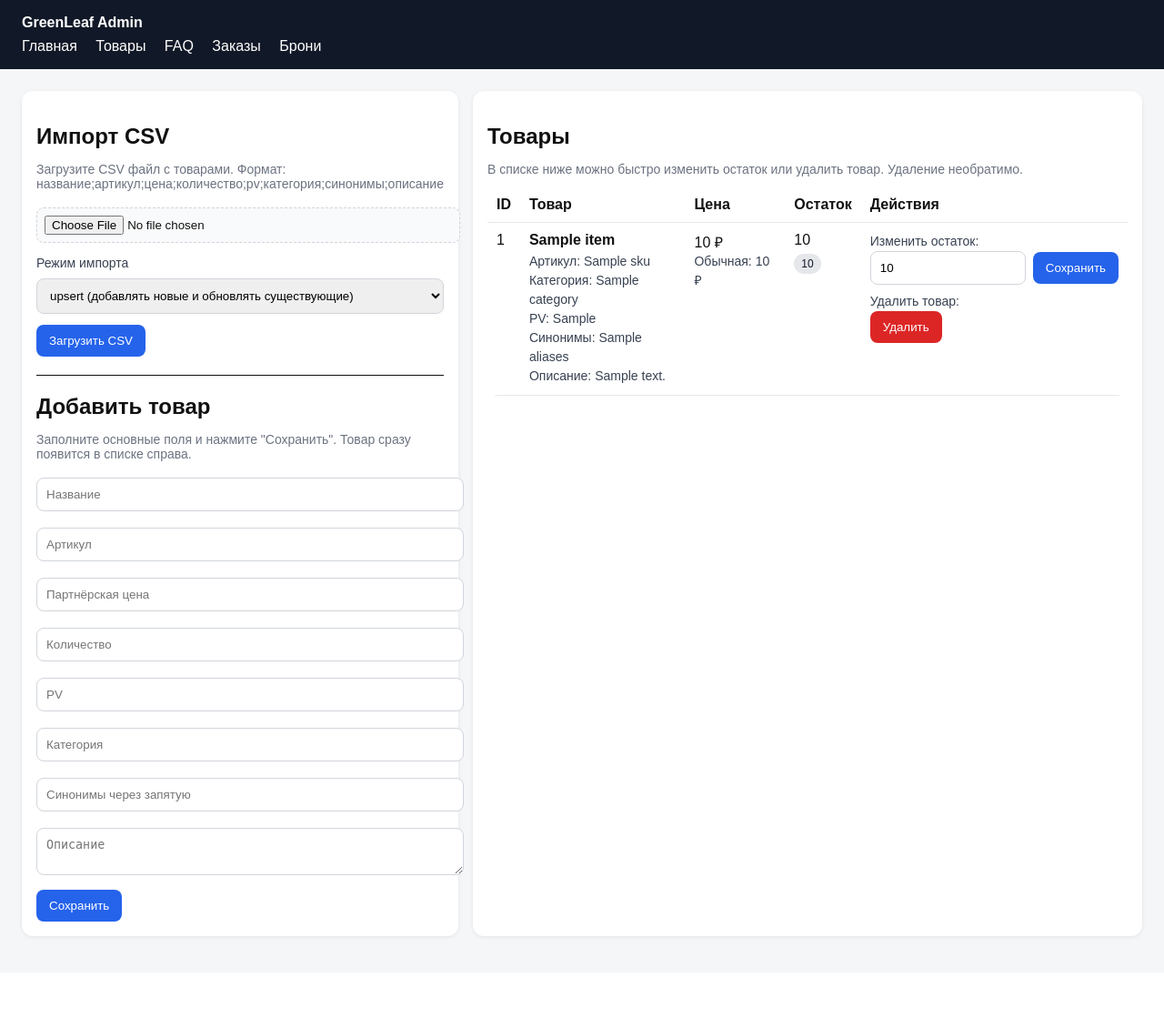
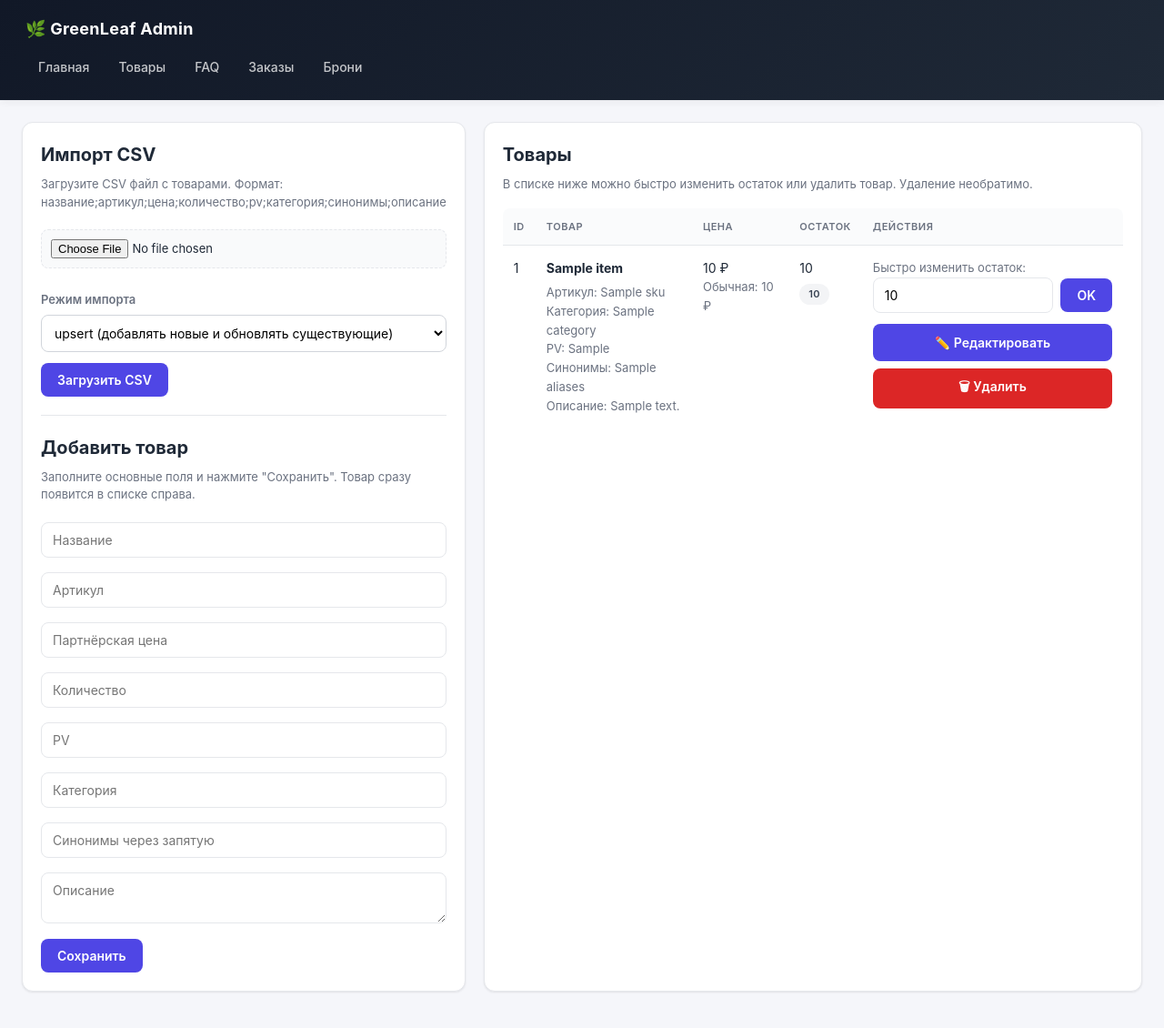
Before and after one commit to puoku/GreenLeaf_Assistant, a FastAPI app: template greenleaf_bot_project_v2/app/templates/products.html in a window 1280 px wide. Shown: the whole page at 91% size. Before the commit the page ends 1033 px from the top, so only its background shows below. Run offline with FastAPI, Linux system fonts and the light colour scheme; the template is opened without the code that fills it: most values are stand-ins (such as "Sample title", 1, 10 or a date in 2020); parts of the project's set-up code (start-up, migrations or seed data) failed here and were passed over.

Commit message:
обновил дизайн админки и добавил редактирование товаров и FAQ

```diff
--- a/greenleaf_bot_project_v2/app/templates/base.html
+++ b/greenleaf_bot_project_v2/app/templates/base.html
@@ -5,54 +5,187 @@
   <meta name="viewport" content="width=device-width, initial-scale=1">
   <title>{{ title or 'GreenLeaf Admin' }}</title>
   <style>
-    body { font-family: Arial, sans-serif; margin: 0; background:#f4f6f8; color:#111; }
-    header { background:#111827; color:white; padding:16px 24px; }
-    nav a { color:white; margin-right:16px; text-decoration:none; }
-    main { padding:24px; }
-    .card { background:white; border-radius:12px; padding:16px; margin-bottom:16px; box-shadow:0 1px 4px rgba(0,0,0,.08); }
-    table { width:100%; border-collapse:collapse; background:white; border-radius:12px; overflow:hidden; }
-    th, td { padding:10px; border-bottom:1px solid #e5e7eb; text-align:left; vertical-align:top; }
-    input, textarea { width:100%; padding:10px; margin:6px 0 12px; border:1px solid #d1d5db; border-radius:8px; }
-    button { padding:10px 14px; border:0; border-radius:8px; background:#2563eb; color:white; cursor:pointer; }
-    .grid { display:grid; grid-template-columns:0.75fr 1.25fr; gap:16px; }
-    @media (max-width: 1100px) { .grid { grid-template-columns:1fr; } }
-    .muted { color:#6b7280; }
-    .stack-sm > * { margin-bottom:8px; }
-    .stack-sm > *:last-child { margin-bottom:0; }
-    .inline-form { display:flex; gap:8px; align-items:center; }
-    .inline-form input { margin:0; }
-    .danger { background:#dc2626; }
-    .note { font-size:14px; color:#6b7280; margin-top:-6px; margin-bottom:12px; }
-    .product-meta { font-size:14px; color:#374151; line-height:1.5; }
-    .product-name { font-weight:700; margin-bottom:4px; }
-    .badge { display:inline-block; padding:4px 8px; border-radius:999px; font-size:12px; background:#e5e7eb; color:#111827; }
-    .status-badge { display:inline-block; padding:4px 10px; border-radius:999px; font-size:12px; font-weight:700; letter-spacing:.02em; }
-    .status-ok { background:#dcfce7; color:#166534; }
-    .status-bad { background:#fee2e2; color:#991b1b; }
-    .status-neutral { background:#e5e7eb; color:#374151; }
-    .action-stack { display:flex; flex-direction:column; gap:8px; min-width:180px; }
-    .action-stack form { margin:0; }
-    .action-stack button { width:100%; }
-    .button-secondary { background:#475569; }
-    .button-success { background:#16a34a; }
-    .button-danger { background:#dc2626; }
-    .small-note { font-size:13px; color:#6b7280; }
-    .alert { padding:12px 16px; border-radius:8px; margin-bottom:16px; }
-    .alert-success { background:#dcfce7; color:#166534; border:1px solid #86efac; }
-    .alert-error { background:#fee2e2; color:#991b1b; border:1px solid #fca5a5; }
-    input[type="file"] { padding:8px; border:1px dashed #d1d5db; background:#f9fafb; }
-    hr { border:0; border-top:1px solid #e5e7eb; margin:20px 0; }
+    :root {
+      --primary: #4f46e5;
+      --primary-hover: #4338ca;
+      --bg: #f5f6fa;
+      --card: #ffffff;
+      --border: #e5e7eb;
+      --text: #1f2937;
+      --text-muted: #6b7280;
+      --success: #16a34a;
+      --success-bg: #dcfce7;
+      --success-text: #166534;
+      --danger: #dc2626;
+      --danger-bg: #fee2e2;
+      --danger-text: #991b1b;
+      --neutral-bg: #f3f4f6;
+      --neutral-text: #374151;
+    }
+    * { box-sizing: border-box; }
+    body {
+      font-family: -apple-system, BlinkMacSystemFont, "Segoe UI", Roboto, "Helvetica Neue", Arial, sans-serif;
+      margin: 0;
+      background: var(--bg);
+      color: var(--text);
+      font-size: 14px;
+      line-height: 1.5;
+    }
+    header {
+      background: linear-gradient(135deg, #111827 0%, #1f2937 100%);
+      color: white;
+      padding: 18px 28px;
+      box-shadow: 0 2px 8px rgba(0,0,0,.06);
+    }
+    header .brand {
+      display: block;
+      font-size: 18px;
+      font-weight: 700;
+      letter-spacing: .3px;
+      margin-bottom: 10px;
+    }
+    nav { display: flex; gap: 4px; flex-wrap: wrap; }
+    nav a {
+      color: rgba(255,255,255,.75);
+      text-decoration: none;
+      padding: 8px 14px;
+      border-radius: 8px;
+      font-weight: 500;
+      font-size: 14px;
+      transition: background .15s, color .15s;
+    }
+    nav a:hover { background: rgba(255,255,255,.1); color: white; }
+    nav a.active { background: rgba(255,255,255,.2); color: white; }
+    main { padding: 24px; max-width: 1400px; margin: 0 auto; }
+    h1, h2, h3 { margin-top: 0; font-weight: 700; }
+    h2 { font-size: 20px; margin-bottom: 12px; }
+    h3 { font-size: 16px; margin-bottom: 10px; }
+    .card {
+      background: var(--card);
+      border-radius: 12px;
+      padding: 20px;
+      margin-bottom: 16px;
+      box-shadow: 0 1px 3px rgba(0,0,0,.05), 0 1px 2px rgba(0,0,0,.04);
+      border: 1px solid var(--border);
+    }
+    table { width: 100%; border-collapse: collapse; background: white; border-radius: 8px; overflow: hidden; }
+    th {
+      text-align: left;
+      padding: 12px;
+      font-weight: 600;
+      font-size: 11px;
+      text-transform: uppercase;
+      color: var(--text-muted);
+      letter-spacing: .5px;
+      background: #fafbfc;
+      border-bottom: 1px solid var(--border);
+    }
+    td { padding: 14px 12px; border-bottom: 1px solid var(--border); vertical-align: top; }
+    tr:last-child td { border-bottom: none; }
+    tbody tr:hover td { background: #fafbfc; }
+    input, textarea, select {
+      width: 100%;
+      padding: 10px 12px;
+      margin: 4px 0 12px;
+      border: 1px solid var(--border);
+      border-radius: 8px;
+      font-size: 14px;
+      font-family: inherit;
+      transition: border-color .15s, box-shadow .15s;
+      background: white;
+    }
+    input:focus, textarea:focus, select:focus {
+      outline: none;
+      border-color: var(--primary);
+      box-shadow: 0 0 0 3px rgba(79,70,229,.12);
+    }
+    label {
+      display: block;
+      font-size: 13px;
+      font-weight: 600;
+      color: var(--text);
+      margin: 12px 0 0;
+    }
+    button, .btn {
+      display: inline-block;
+      padding: 10px 18px;
+      border: 0;
+      border-radius: 8px;
+      background: var(--primary);
+      color: white;
+      cursor: pointer;
+      font-size: 14px;
+      font-weight: 600;
+      font-family: inherit;
+      text-decoration: none;
+      text-align: center;
+      transition: background .15s, transform .05s;
+    }
+    button:hover, .btn:hover { background: var(--primary-hover); }
+    button:active, .btn:active { transform: scale(.98); }
+    .button-secondary, .btn-secondary { background: #6b7280; }
+    .button-secondary:hover, .btn-secondary:hover { background: #4b5563; }
+    .button-success { background: var(--success); }
+    .button-success:hover { background: #15803d; }
+    .button-danger, .danger { background: var(--danger); }
+    .button-danger:hover, .danger:hover { background: #b91c1c; }
+    .grid { display: grid; grid-template-columns: 0.75fr 1.25fr; gap: 20px; }
+    @media (max-width: 1100px) { .grid { grid-template-columns: 1fr; } }
+    .muted { color: var(--text-muted); }
+    .stack-sm > * { margin-bottom: 8px; }
+    .stack-sm > *:last-child { margin-bottom: 0; }
+    .inline-form { display: flex; gap: 8px; align-items: center; }
+    .inline-form input { margin: 0; }
+    .note { font-size: 13px; color: var(--text-muted); margin: -4px 0 16px; }
+    .product-meta { font-size: 13px; color: var(--text-muted); line-height: 1.6; }
+    .product-name { font-weight: 700; margin-bottom: 6px; color: var(--text); }
+    .badge {
+      display: inline-block;
+      padding: 3px 10px;
+      border-radius: 999px;
+      font-size: 11px;
+      font-weight: 600;
+      background: var(--neutral-bg);
+      color: var(--neutral-text);
+      text-transform: uppercase;
+      letter-spacing: .3px;
+    }
+    .status-badge {
+      display: inline-block;
+      padding: 4px 10px;
+      border-radius: 999px;
+      font-size: 11px;
+      font-weight: 700;
+      letter-spacing: .3px;
+      text-transform: uppercase;
+    }
+    .status-ok { background: var(--success-bg); color: var(--success-text); }
+    .status-bad { background: var(--danger-bg); color: var(--danger-text); }
+    .status-neutral { background: var(--neutral-bg); color: var(--neutral-text); }
+    .action-stack { display: flex; flex-direction: column; gap: 8px; min-width: 180px; }
+    .action-stack form { margin: 0; }
+    .action-stack button, .action-stack .btn { width: 100%; }
+    .small-note { font-size: 13px; color: var(--text-muted); }
+    .alert { padding: 12px 16px; border-radius: 8px; margin-bottom: 16px; font-size: 14px; }
+    .alert-success { background: var(--success-bg); color: var(--success-text); border: 1px solid #86efac; }
+    .alert-error { background: var(--danger-bg); color: var(--danger-text); border: 1px solid #fca5a5; }
+    input[type="file"] { padding: 10px; border: 1px dashed var(--border); background: #f9fafb; font-size: 13px; }
+    hr { border: 0; border-top: 1px solid var(--border); margin: 20px 0; }
+    .toolbar { display: flex; justify-content: space-between; align-items: center; gap: 12px; margin-bottom: 16px; flex-wrap: wrap; }
+    .toolbar h2 { margin: 0; }
+    .button-row { display: flex; gap: 8px; flex-wrap: wrap; }
   </style>
 </head>
 <body>
+{% set path = request.url.path %}
 <header>
-  <strong>GreenLeaf Admin</strong>
-  <nav style="margin-top:8px;">
-    <a href="/admin/">Главная</a>
-    <a href="/admin/products">Товары</a>
-    <a href="/admin/faqs">FAQ</a>
-    <a href="/admin/orders">Заказы</a>
-    <a href="/admin/reservations">Брони</a>
+  <span class="brand">🌿 GreenLeaf Admin</span>
+  <nav>
+    <a href="/admin/" class="{% if path == '/admin/' or path == '/admin' %}active{% endif %}">Главная</a>
+    <a href="/admin/products" class="{% if '/admin/products' in path %}active{% endif %}">Товары</a>
+    <a href="/admin/faqs" class="{% if '/admin/faqs' in path %}active{% endif %}">FAQ</a>
+    <a href="/admin/orders" class="{% if '/admin/orders' in path %}active{% endif %}">Заказы</a>
+    <a href="/admin/reservations" class="{% if '/admin/reservations' in path %}active{% endif %}">Брони</a>
   </nav>
 </header>
 <main>{% block content %}{% endblock %}</main>
--- a/greenleaf_bot_project_v2/app/templates/products.html
+++ b/greenleaf_bot_project_v2/app/templates/products.html
@@ -59,15 +59,15 @@
         <td>
           <div class="stack-sm">
             <form method="post" action="/admin/products/{{ item.id }}/update">
-              <div class="product-meta">Изменить остаток:</div>
+              <div class="product-meta">Быстро изменить остаток:</div>
               <div class="inline-form">
                 <input name="quantity" type="number" value="{{ item.quantity }}" required>
-                <button type="submit">Сохранить</button>
+                <button type="submit">OK</button>
               </div>
             </form>
+            <a href="/admin/products/{{ item.id }}/edit" class="btn" style="width:100%; margin-top: 4px;">✏️ Редактировать</a>
             <form method="post" action="/admin/products/{{ item.id }}/delete" onsubmit="return confirm('Удалить товар?');">
-              <div class="product-meta">Удалить товар:</div>
-              <button type="submit" class="danger">Удалить</button>
+              <button type="submit" class="danger" style="width:100%;">🗑 Удалить</button>
             </form>
           </div>
         </td>
```
Also changed, not shown: greenleaf_bot_project_v2/app/templates/faq_edit.html (added, +26 -0 lines), greenleaf_bot_project_v2/app/templates/faqs.html (+32 -6 lines), greenleaf_bot_project_v2/app/templates/product_edit.html (added, +51 -0 lines), greenleaf_bot_project_v2/app/web_admin.py (+81 -0 lines).
